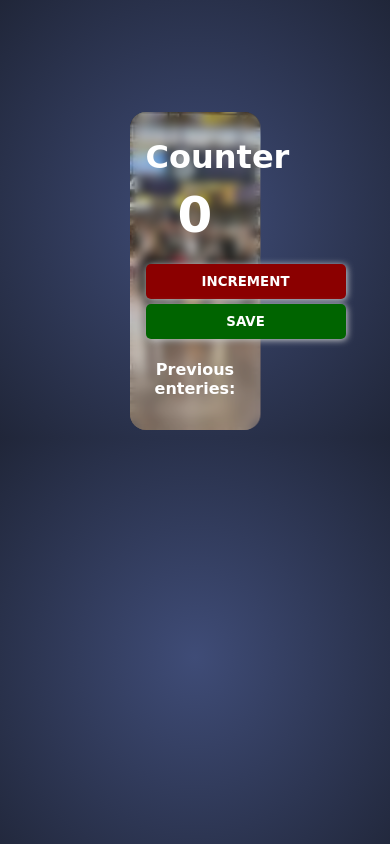
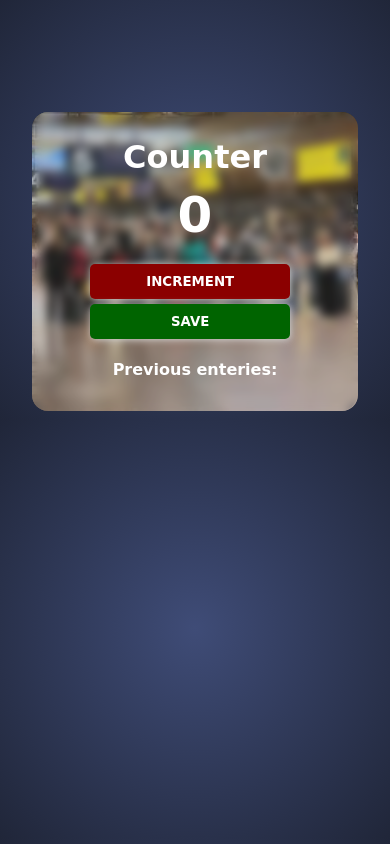
Before and after one commit to m-arslan009/Counter, a plain HTML site: page index.html in a window 390 px wide. Drawn offline with Linux system fonts and the light colour scheme.

Commit message:
screen size fix

```diff
--- a/index.scss
+++ b/index.scss
@@ -9,8 +9,7 @@ body {
     font-family: cursive;
     font-weight: bold;
     text-align: center;
-    width: 35%;
-    height: 50%;
+    width: 65%;
     color: white;
     margin: auto;
     margin-top: 7rem;
@@ -55,6 +54,10 @@ body {
     #save-btn {
         background: darkgreen;
     }
+
+    @media (max-width: 45rem) {
+        width: 87%;
+    }
 }
 
 .main,
```
Also changed, not shown: index.css, 1 other file.
